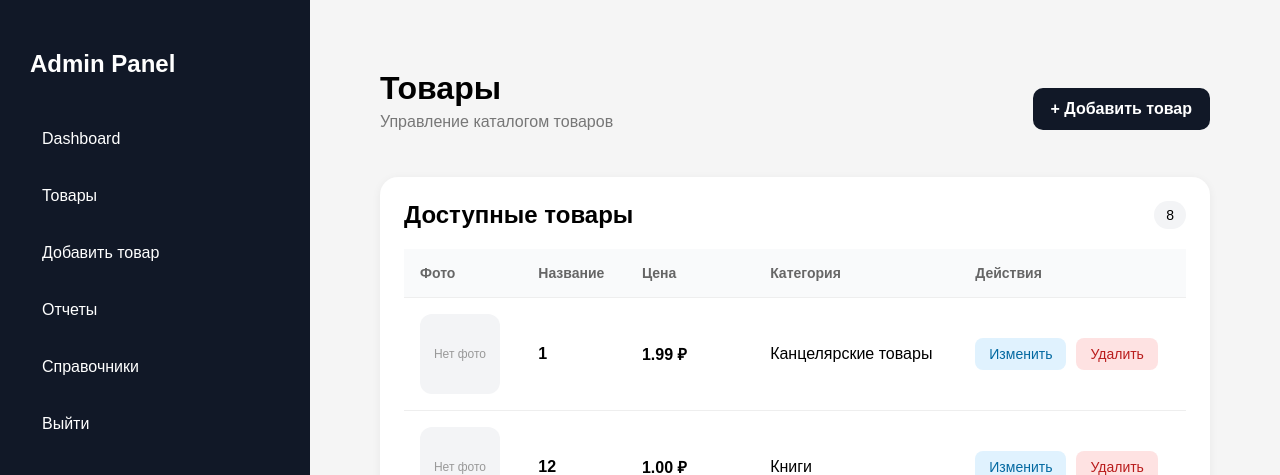
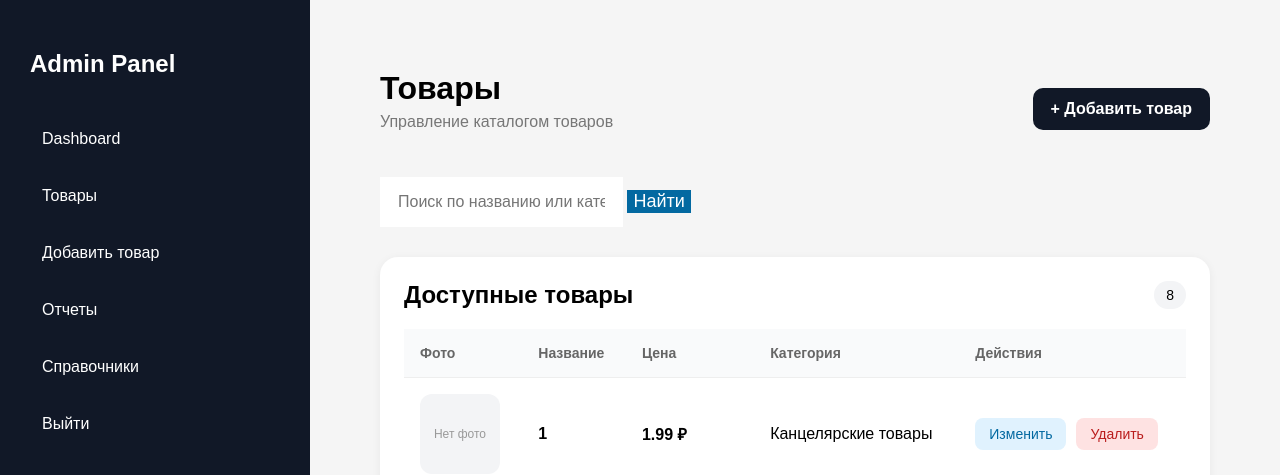
Before and after one commit to Ancilot/bookshop, a Django app: page /admin-panel/products/ in a window 1280 px wide. Shown: the top 475 px of the page. Run offline with Django 5.2, Linux system fonts and the light colour scheme; data comes from the database, SQL or seed files in the repository.

Commit message:
добпален поиск в админке товаров

```diff
--- a/admin_panel/static/admin_panel/css/products.css
+++ b/admin_panel/static/admin_panel/css/products.css
@@ -163,3 +163,45 @@
     color: #999;
     padding: 40px !important;
 }
+.search-form {
+    margin: 20px 0 30px 0;
+    width: 100%;
+}
+
+.search-box {
+    display: flex;
+    align-items: center;
+
+    width: 100%;
+    max-width: none;
+
+    background: #fff;
+    border: 1px solid #e5e7eb;
+    border-radius: 14px;
+
+    overflow: hidden;
+
+    box-shadow: 0 2px 10px rgba(0,0,0,0.04);
+    transition: 0.2s;
+}
+
+.search-input {
+    flex: 1;
+    padding: 16px 18px;
+    font-size: 16px;
+    border: none;
+    outline: none;
+}
+
+.search-btn {
+    background: #0369a1;
+    color: white;
+    border: none;
+    cursor: pointer;
+    font-size: 18px;
+}
+
+.clear-btn {
+    padding: 0 14px;
+    font-size: 18px;
+}
--- a/admin_panel/templates/admin_panel/product_list.html
+++ b/admin_panel/templates/admin_panel/product_list.html
@@ -19,6 +19,24 @@
         </a>
 
     </div>
+
+    <form method="get" class="search-form">
+        <div class="search-wrapper">
+            <input
+                type="text"
+                name="q"
+                value="{{ q }}"
+                placeholder="Поиск по названию или категории..."
+                class="search-input"
+            >
+            {% if q %}
+                <a href="{% url 'admin_panel:product_list' %}" class="clear-btn">&times;</a>
+            {% endif %}
+            <button type="submit" class="search-btn">
+             Найти
+            </button>
+        </div>
+    </form>
 
 
     <div class="section-card">
--- a/admin_panel/views.py
+++ b/admin_panel/views.py
@@ -331,13 +331,26 @@ def load_category_form(request):
     return JsonResponse({'html': html})
 
 def product_list(request):
+    q = request.GET.get('q', '').strip()
 
     active_products = Product.objects.filter(available=True)
     inactive_products = Product.objects.filter(available=False)
 
+    if q:
+        active_products = active_products.filter(
+            Q(name__icontains=q) |
+            Q(category__name__icontains=q)
+        )
+
+        inactive_products = inactive_products.filter(
+            Q(name__icontains=q) |
+            Q(category__name__icontains=q)
+        )
+
     return render(request, 'admin_panel/product_list.html', {
         'active_products': active_products,
         'inactive_products': inactive_products,
+        'q': q,
     })
 
 def product_restore(request, id):
```
